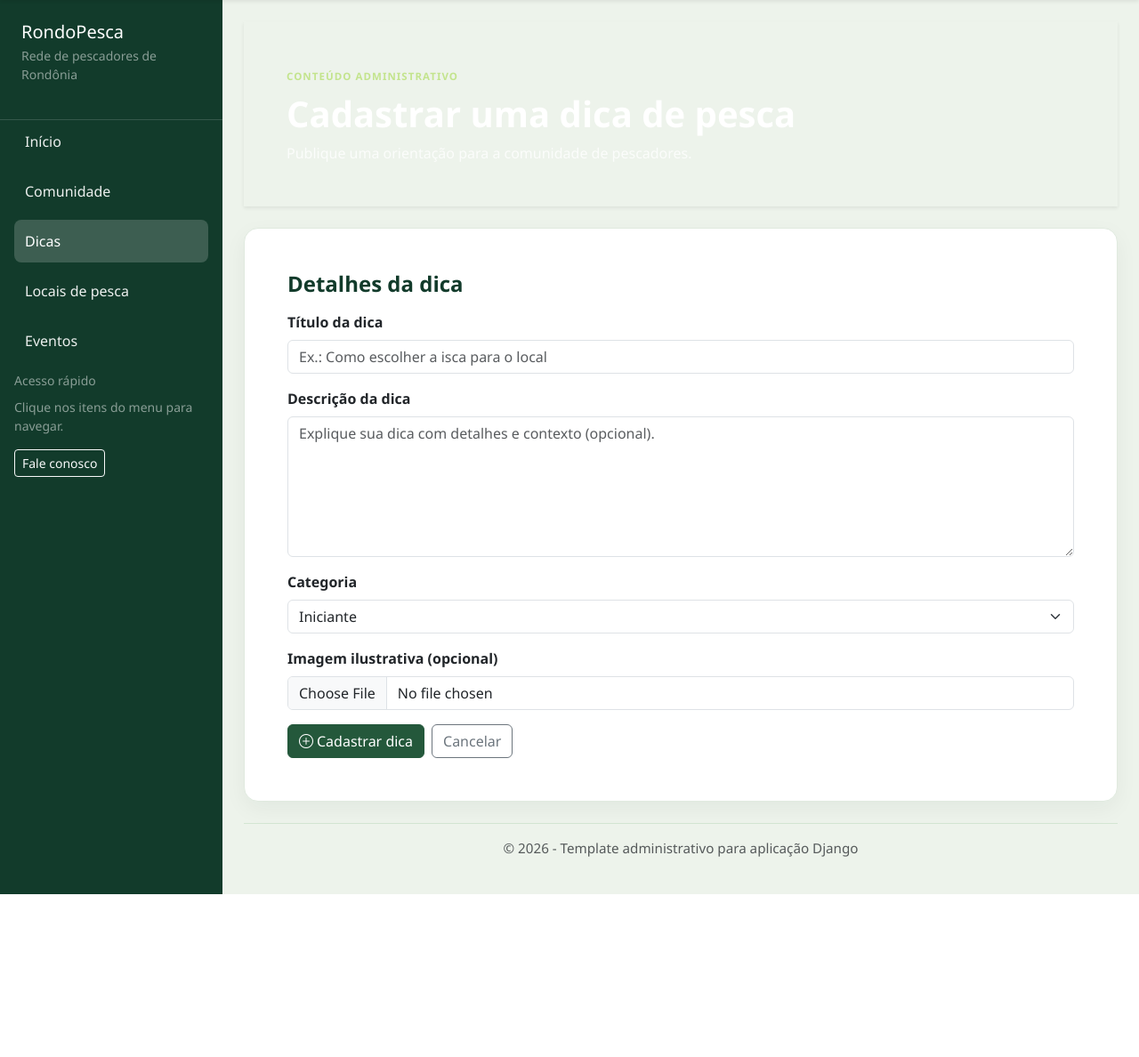
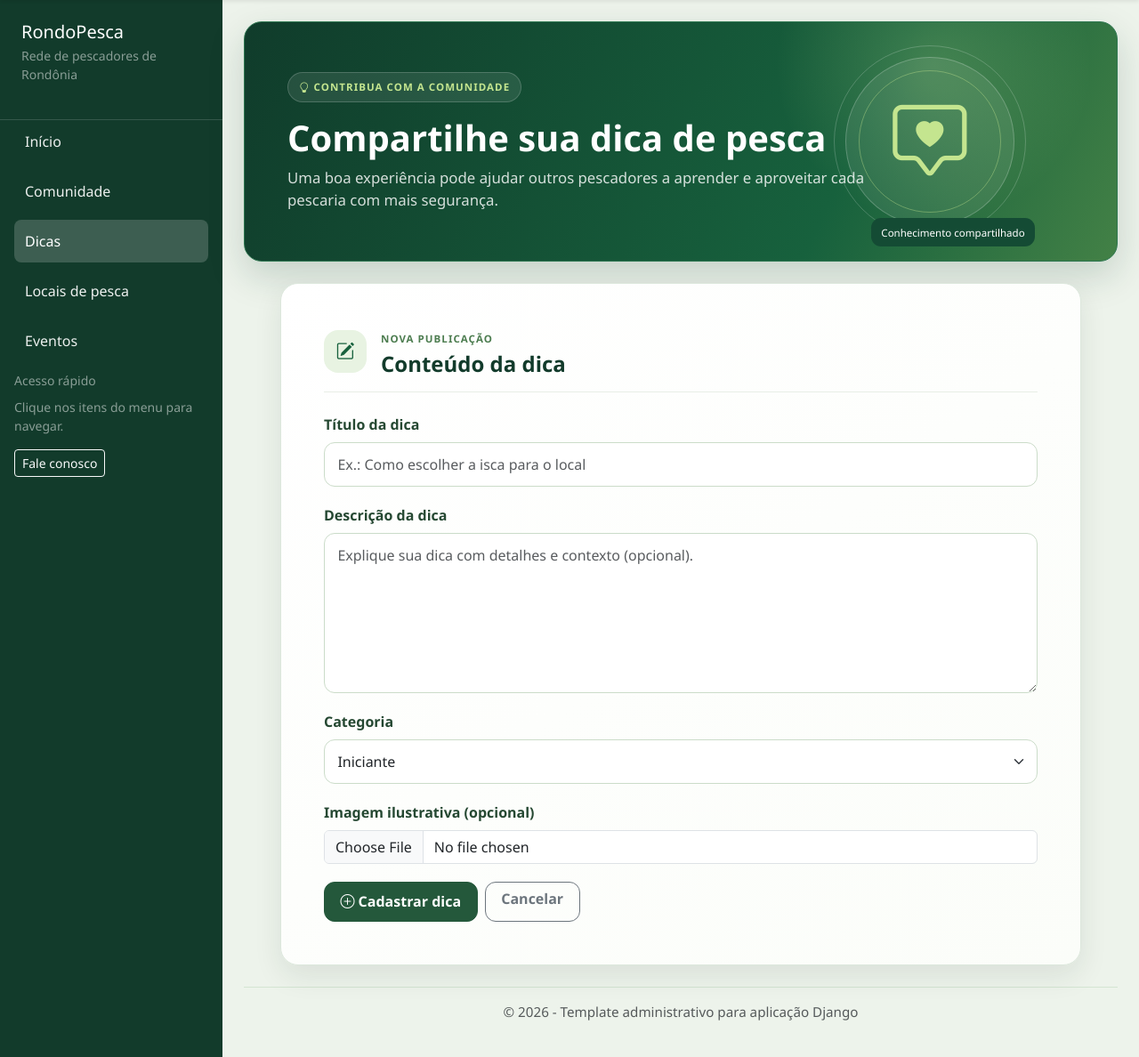
Before and after one commit to Thigas3Bti/RPDjango, a Django app: page /comunidade/dicas/adicionar/ in a window 1280 px wide. Shown: the part 56-1244 px from the top of the page at 89% size. Before the commit the page ends 1061 px from the top, so only its background shows below. Run offline with Django 5.2, Linux system fonts and the light colour scheme; a user stored in the database is signed in.

Commit message:
arrumei dicas e o layout de adicionar dicas

```diff
--- a/forum/templates/adicionar_dica.html
+++ b/forum/templates/adicionar_dica.html
@@ -1,17 +1,36 @@
 {% extends 'base.html' %}
+{% load static %}
 
 {% block title %}Cadastrar Dica | RondoPesca{% endblock %}
 
+{% block extra_css %}
+<link rel="stylesheet" href="{% static 'css/forum/dicas.css' %}?v=20261110-7">
+{% endblock %}
+
 {% block content %}
-<div class="dashboard-home">
-    <section class="dashboard-welcome mb-4 p-4 p-lg-5 shadow-sm">
-        <span class="dashboard-kicker">CONTEÚDO ADMINISTRATIVO</span>
-        <h1 class="display-6 fw-bold mt-2 mb-2">Cadastrar uma dica de pesca</h1>
-        <p class="mb-0 text-muted">Publique uma orientação para a comunidade de pescadores.</p>
+<div class="dashboard-home learning-page">
+    <section class="dashboard-welcome learning-hero mb-4 p-4 p-lg-5 shadow-sm">
+        <div class="learning-hero-copy">
+            <span class="dashboard-kicker"><i class="bi bi-lightbulb me-1" aria-hidden="true"></i> CONTRIBUA COM A COMUNIDADE</span>
+            <h1 class="display-6 fw-bold mt-3 mb-2">Compartilhe sua dica de pesca</h1>
+            <p class="mb-0">Uma boa experiência pode ajudar outros pescadores a aprender e aproveitar cada pescaria com mais segurança.</p>
+        </div>
+        <div class="learning-hero-art" aria-hidden="true">
+            <span class="learning-hero-orbit learning-hero-orbit-one"></span>
+            <span class="learning-hero-orbit learning-hero-orbit-two"></span>
+            <i class="bi bi-chat-square-heart"></i>
+            <span class="learning-hero-art-caption">Conhecimento compartilhado</span>
+        </div>
     </section>
 
-    <section class="card dashboard-card shadow-sm p-4 p-lg-5" aria-labelledby="form-dica-title">
-        <h2 class="h4 fw-bold mb-3" id="form-dica-title">Detalhes da dica</h2>
+    <section class="card dashboard-card learning-form-card shadow-sm p-4 p-lg-5" aria-labelledby="form-dica-title">
+        <div class="learning-form-heading mb-4">
+            <span class="learning-form-icon" aria-hidden="true"><i class="bi bi-pencil-square"></i></span>
+            <div>
+                <span class="dashboard-kicker">NOVA PUBLICAÇÃO</span>
+                <h2 class="h4 fw-bold mt-1 mb-0" id="form-dica-title">Conteúdo da dica</h2>
+            </div>
+        </div>
         {% if messages %}
         <div class="mb-3" aria-live="polite">
             {% for message in messages %}
@@ -40,10 +59,10 @@
             </div>
             {% endif %}
             <div class="d-flex flex-wrap gap-2">
-                <button type="submit" class="btn btn-success">
+                <button type="submit" class="btn btn-success learning-submit-button">
                     <i class="bi bi-plus-circle me-1" aria-hidden="true"></i>Cadastrar dica
                 </button>
-                <a href="{% url 'dicas' %}" class="btn btn-outline-secondary">Cancelar</a>
+                <a href="{% url 'dicas' %}" class="btn btn-outline-secondary learning-cancel-button">Cancelar</a>
             </div>
         </form>
     </section>
--- a/forum/templates/dicas.html
+++ b/forum/templates/dicas.html
@@ -153,7 +153,7 @@
         {% if dicas_publicadas %}
             {% for dica in dicas_publicadas %}
                 <div class="col-12 col-xl-6 nivel-dica" data-nivel="{{ dica.nivel }}">
-                    <article class="card dashboard-card learning-community-card h-100 shadow-sm p-4">
+                    <article class="card dashboard-card learning-community-card shadow-sm p-4">
                         <span class="dashboard-kicker">{{ dica.get_nivel_display|upper }} · DICA DA COMUNIDADE</span>
                         <h3 class="h5 fw-bold mt-2">{{ dica.titulo }}</h3>
                         <p class="mb-3">{{ dica.descricao|linebreaksbr }}</p>
--- a/static/css/forum/dicas.css
+++ b/static/css/forum/dicas.css
@@ -136,6 +136,74 @@
     min-width: 190px;
     border-color: #cbdcc9;
     border-radius: .75rem;
+}
+
+.learning-form-card {
+    max-width: 900px;
+    margin-inline: auto;
+    border: 1px solid #dce7dc;
+    border-radius: 1.25rem;
+    background: linear-gradient(145deg, #fff 0%, #fbfdf9 100%);
+    box-shadow: 0 .75rem 2rem rgb(19 49 34 / 9%) !important;
+}
+
+.learning-form-heading {
+    display: flex;
+    align-items: center;
+    gap: 1rem;
+    padding-bottom: 1rem;
+    border-bottom: 1px solid #e8eee6;
+}
+
+.learning-form-icon {
+    display: grid;
+    flex: 0 0 3rem;
+    width: 3rem;
+    height: 3rem;
+    place-items: center;
+    border-radius: 1rem;
+    background: #e8f3e2;
+    color: var(--learning-green);
+    font-size: 1.3rem;
+}
+
+.learning-form-card form > .mb-3 {
+    margin-bottom: 1.25rem !important;
+}
+
+.learning-form-card form label {
+    color: #254832;
+}
+
+.learning-form-card form input:not([type="checkbox"]):not([type="radio"]):not([type="file"]),
+.learning-form-card form select,
+.learning-form-card form textarea {
+    width: 100%;
+    padding: .75rem .9rem;
+    border: 1px solid #cbdcc9;
+    border-radius: .75rem;
+    background-color: #fff;
+}
+
+.learning-form-card form textarea {
+    min-height: 180px;
+    resize: vertical;
+}
+
+.learning-form-card form input:focus,
+.learning-form-card form select:focus,
+.learning-form-card form textarea:focus {
+    border-color: #65a64f;
+    outline: 0;
+    box-shadow: 0 0 0 .2rem rgb(101 166 79 / 18%);
+}
+
+.learning-submit-button,
+.learning-cancel-button {
+    min-height: 2.8rem;
+    padding-inline: 1.1rem;
+    border-radius: .75rem;
+    font-weight: 700;
 }
 
 .learning-level-card,
@@ -306,6 +374,20 @@
     }
 }
 
+@media (max-width: 575.98px) {
+    .learning-form-card {
+        padding: 1.25rem !important;
+    }
+
+    .learning-form-card form .d-flex {
+        flex-direction: column;
+    }
+
+    .learning-form-card form .d-flex .btn {
+        width: 100%;
+    }
+}
+
 @media (prefers-reduced-motion: reduce) {
     .learning-path a {
         transition: none;
```
Also changed, not shown: forum/tests.py (+31 -1 lines), db.sqlite3.
